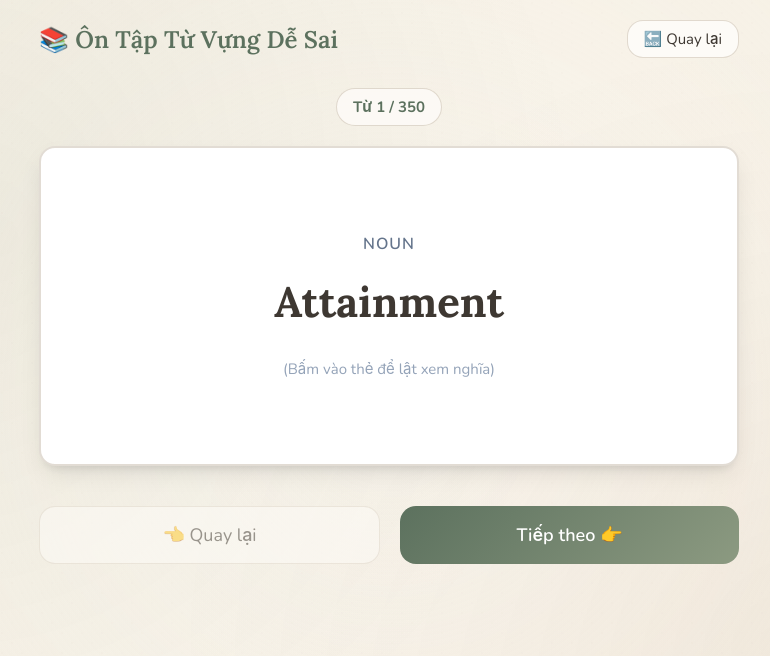
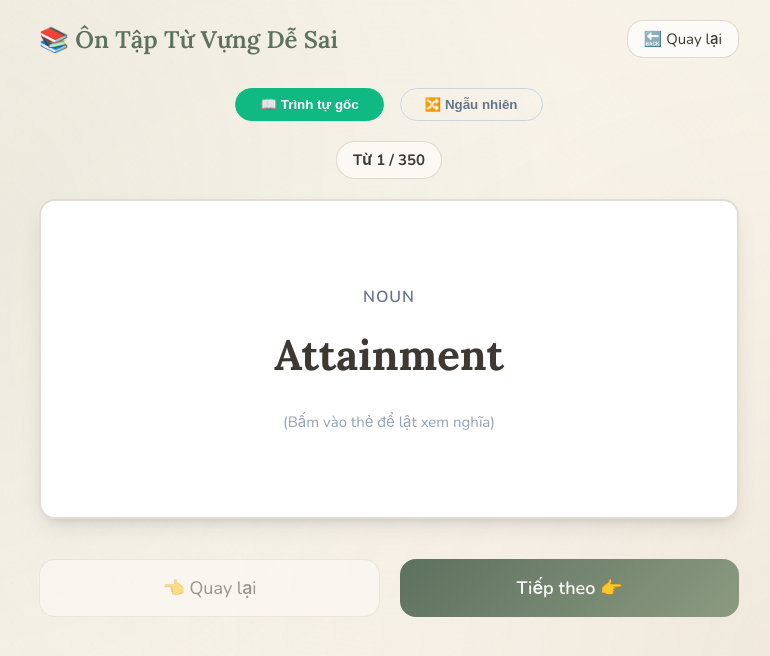
Before and after one commit to datntdfw-coder/BuiSaoEnglish, a Next.js app: page / in a window 1280 px wide. Both pictures are taken after a click on the button "📚 Ôn Từ Vựng". Shown: the top 656 px of the page, without its empty margins (251-1021 px from the left). Built offline with nearby package versions, Linux system fonts and the light colour scheme.

Commit message:
feat: add random mode for vocab & switch to Google Translate API

```diff
--- a/src/app/page.tsx
+++ b/src/app/page.tsx
@@ -51,6 +51,8 @@ export default function Home() {
   const [isTranslating, setIsTranslating] = useState(false);
   const [tooltipPos, setTooltipPos] = useState({ top: 0, left: 0 });
   const [activeDoc, setActiveDoc] = useState<'school'|'disability'>('school');
+  const [vocabMode, setVocabMode] = useState<'normal' | 'random'>('normal');
+  const [vocabSequence, setVocabSequence] = useState<number[]>(() => Array.from({length: VOCABULARY_LIST.length}, (_, i) => i));
   const timerRef = useRef<NodeJS.Timeout | null>(null);
 
   // Timer
@@ -336,11 +338,11 @@ export default function Home() {
       setTranslation(null);
       setIsTranslating(true);
 
-      fetch(`https://api.mymemory.translated.net/get?q=${encodeURIComponent(text)}&langpair=en|vi`)
+      fetch(`https://translate.googleapis.com/translate_a/single?client=gtx&sl=en&tl=vi&dt=t&q=${encodeURIComponent(text)}`)
         .then(res => res.json())
         .then(data => {
-          if (data.responseData && data.responseData.translatedText) {
-            setTranslation(data.responseData.translatedText);
+          if (data && data[0] && data[0][0] && data[0][0][0]) {
+            setTranslation(data[0][0][0]);
           } else {
             setTranslation('N/A');
           }
@@ -373,10 +375,10 @@ export default function Home() {
     setIsTranslating(true);
 
     try {
-      const res = await fetch(`https://api.mymemory.translated.net/get?q=${encodeURIComponent(cleanWord)}&langpair=en|vi`);
+      const res = await fetch(`https://translate.googleapis.com/translate_a/single?client=gtx&sl=en&tl=vi&dt=t&q=${encodeURIComponent(cleanWord)}`);
       const data = await res.json();
-      if (data.responseData && data.responseData.translatedText) {
-        setTranslation(data.responseData.translatedText);
+      if (data && data[0] && data[0][0] && data[0][0][0]) {
+        setTranslation(data[0][0][0]);
       } else {
         setTranslation('N/A');
       }
@@ -578,7 +580,13 @@ export default function Home() {
             <button className="btn-secondary" onClick={() => setTestState('docs')} style={{ fontSize: '16px', padding: '16px 36px', background: 'var(--bg-tertiary)', border: '1px solid var(--border-light)' }}>
               📄 Xem Tài liệu
             </button>
-            <button className="btn-secondary" onClick={() => { setTestState('vocab'); setVocabIndex(0); setShowVocabMeaning(false); }} style={{ fontSize: '16px', padding: '16px 36px', backgroundColor: 'var(--bg-card)', color: 'var(--accent-primary)', border: '1px solid var(--border-light)', fontWeight: 600 }}>
+            <button className="btn-secondary" onClick={() => {
+              setTestState('vocab');
+              setVocabIndex(0);
+              setShowVocabMeaning(false);
+              setVocabMode('normal');
+              setVocabSequence(Array.from({length: VOCABULARY_LIST.length}, (_, i) => i));
+            }} style={{ fontSize: '16px', padding: '16px 36px', backgroundColor: 'var(--bg-card)', color: 'var(--accent-primary)', border: '1px solid var(--border-light)', fontWeight: 600 }}>
               📚 Ôn Từ Vựng
             </button>
             <button className="btn-primary" onClick={() => startTest(1)} style={{ fontSize: '16px', padding: '16px 36px' }}>
@@ -1020,7 +1028,11 @@ export default function Home() {
     </div>
   );
 
-  const renderVocab = () => (
+  const renderVocab = () => {
+    const activeIndex = vocabSequence[vocabIndex] !== undefined ? vocabSequence[vocabIndex] : 0;
+    const currentWord = VOCABULARY_LIST[activeIndex];
+
+    return (
     <div style={{ width: '100%', maxWidth: '700px', margin: '0 auto', padding: '20px 0', minHeight: '80vh', display: 'flex', flexDirection: 'column' }}>
       <div style={{ display: 'flex', justifyContent: 'space-between', alignItems: 'center', marginBottom: '30px' }}>
         <h2 style={{ fontSize: '24px', fontWeight: 600, color: 'var(--accent-primary)' }}>📚 Ôn Tập Từ Vựng Dễ Sai</h2>
@@ -1033,9 +1045,37 @@ export default function Home() {
         </button>
       </div>
 
+      <div style={{ display: 'flex', justifyContent: 'center', gap: '16px', marginBottom: '20px' }}>
+        <button
+          onClick={() => {
+            if(vocabMode === 'normal') return;
+            setVocabMode('normal');
+            setVocabSequence(Array.from({length: VOCABULARY_LIST.length}, (_, i) => i));
+            setVocabIndex(0);
+            setShowVocabMeaning(false);
+          }}
+          style={{ padding: '8px 24px', borderRadius: '20px', cursor: 'pointer', fontWeight: 600, transition: '0.2s', backgroundColor: vocabMode === 'normal' ? '#10b981' : 'transparent', color: vocabMode === 'normal' ? '#fff' : '#64748b', border: vocabMode === 'normal' ? '1px solid #10b981' : '1px solid #cbd5e1' }}
+        >
+          📖 Trình tự gốc
+        </button>
+        <button
+          onClick={() => {
+            if(vocabMode === 'random') return;
+            setVocabMode('random');
+            const seq = Array.from({length: VOCABULARY_LIST.length}, (_, i) => i).sort(() => Math.random() - 0.5);
+            setVocabSequence(seq);
+            setVocabIndex(0);
+            setShowVocabMeaning(false);
+          }}
+          style={{ padding: '8px 24px', borderRadius: '20px', cursor: 'pointer', fontWeight: 600, transition: '0.2s', backgroundColor: vocabMode === 'random' ? '#8b5cf6' : 'transparent', color: vocabMode === 'random' ? '#fff' : '#64748b', border: vocabMode === 'random' ? '1px solid #8b5cf6' : '1px solid #cbd5e1' }}
+        >
+          🔀 Ngẫu nhiên
+        </button>
+      </div>
+
       <div style={{ flex: 1, display: 'flex', flexDirection: 'column', alignItems: 'center' }}>
-        <div style={{ padding: '8px 16px', borderRadius: '20px', backgroundColor: 'var(--bg-card)', color: 'var(--accent-primary)', border: '1px solid var(--border-light)', fontWeight: 'bold', marginBottom: '20px', fontSize: '15px' }}>
-          Từ {vocabIndex + 1} / {VOCABULARY_LIST.length}
+        <div style={{ padding: '8px 16px', borderRadius: '20px', backgroundColor: 'var(--bg-card)', color: 'var(--text-primary)', border: '1px solid var(--border-light)', fontWeight: 'bold', marginBottom: '20px', fontSize: '15px' }}>
+          Từ {vocabIndex + 1} / {VOCABULARY_LIST.length} {vocabMode === 'random' ? '(Trộn)' : ''}
         </div>
 
         {/* Flashcard Area */}
@@ -1060,20 +1100,20 @@ export default function Home() {
         >
           {!showVocabMeaning ? (
              <div style={{ textAlign: 'center' }}>
-               <span style={{ fontSize: '16px', color: '#64748b', fontWeight: 600, textTransform: 'uppercase', letterSpacing: '1px' }}>{VOCABULARY_LIST[vocabIndex].pos}</span>
-               <h3 style={{ fontSize: '42px', margin: '20px 0', color: 'var(--text-primary)' }}>{VOCABULARY_LIST[vocabIndex].word}</h3>
+               <span style={{ fontSize: '16px', color: '#64748b', fontWeight: 600, textTransform: 'uppercase', letterSpacing: '1px' }}>{currentWord.pos}</span>
+               <h3 style={{ fontSize: '42px', margin: '20px 0', color: 'var(--text-primary)' }}>{currentWord.word}</h3>
                <p style={{ color: '#94a3b8', marginTop: '30px', fontSize: '15px' }}>(Bấm vào thẻ để lật xem nghĩa)</p>
              </div>
           ) : (
              <div style={{ textAlign: 'center', width: '100%', animation: 'fadeIn 0.3s' }}>
-               <h3 style={{ fontSize: '28px', color: '#10b981', marginBottom: '16px' }}>{VOCABULARY_LIST[vocabIndex].meaning}</h3>
+               <h3 style={{ fontSize: '28px', color: '#10b981', marginBottom: '16px' }}>{currentWord.meaning}</h3>
 
                <div style={{ marginTop: '20px', padding: '20px', backgroundColor: 'var(--bg-primary)', borderRadius: '12px', borderLeft: '4px solid var(--accent-secondary)', textAlign: 'left' }}>
-                 <p style={{ margin: 0, color: '#475569', fontStyle: 'italic', fontSize: '16px', lineHeight: '1.6' }}>"{VOCABULARY_LIST[vocabIndex].example}"</p>
+                 <p style={{ margin: 0, color: '#475569', fontStyle: 'italic', fontSize: '16px', lineHeight: '1.6' }}>"{currentWord.example}"</p>
                </div>
 
                <div style={{ marginTop: '20px', padding: '20px', backgroundColor: 'var(--bg-tertiary)', borderRadius: '12px', borderLeft: '4px solid var(--warning)', textAlign: 'left' }}>
-                 <p style={{ margin: 0, color: '#92400e', fontWeight: 500, fontSize: '15px' }}>💡 Lưu ý: {VOCABULARY_LIST[vocabIndex].note}</p>
+                 <p style={{ margin: 0, color: '#92400e', fontWeight: 500, fontSize: '15px' }}>💡 Lưu ý: {currentWord.note}</p>
                </div>
              </div>
           )}
@@ -1102,6 +1142,7 @@ export default function Home() {
       </div>
     </div>
   );
+  };
 
   return (
     <main className={styles.main}>
```
